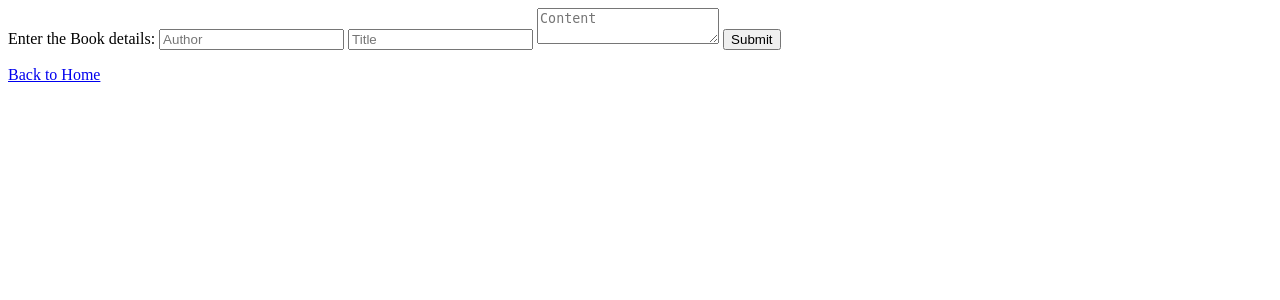
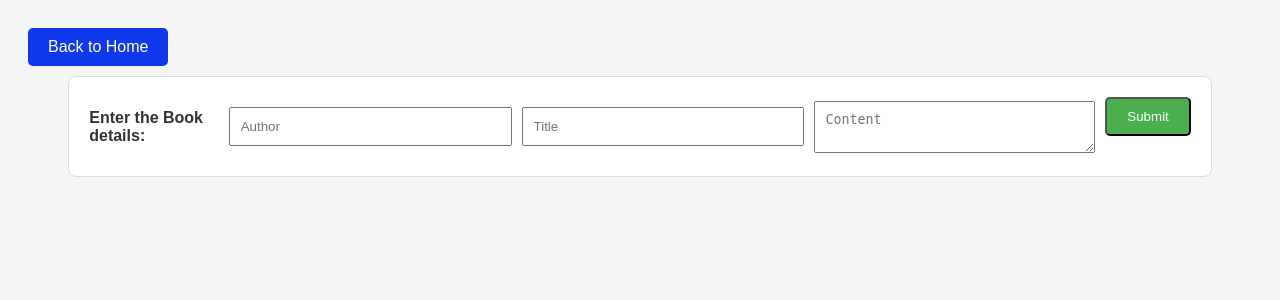
Before and after one commit to henderjarr/master-blog, a Flask app: page /add in a window 1280 px wide. Shown: the top 300 px of the page. Run offline with Flask 3, Linux system fonts and the light colour scheme.

Commit message:
add delete to the json file, add some quick styles to form

```diff
--- a/app.py
+++ b/app.py
@@ -32,5 +32,18 @@ def add():
     return render_template('add.html')
 
 
+@app.route('/delete/<int:post_id>', methods=['POST'])
+def delete(post_id):
+    for post in blog_posts:
+        if post['id'] == post_id:
+            blog_posts.remove(post)
+            break
+
+    with open('blog_posts.json', 'w', encoding='utf-8') as write_file:
+        json.dump(blog_posts, write_file, indent=2)
+
+    return redirect(url_for('index'))
+
+
 if __name__ == '__main__':
     app.run(host="0.0.0.0", port=5000, debug=True)
--- a/blog_posts.json
+++ b/blog_posts.json
@@ -16,17 +16,5 @@
     "author": "bob",
     "title": "the book",
     "content": "was good\r\n"
-  },
-  {
-    "id": 4,
-    "author": "bobby",
-    "title": "the book 2",
-    "content": "was even better"
-  },
-  {
-    "id": 5,
-    "author": "man",
-    "title": "new book",
-    "content": "test input"
   }
 ]
--- a/static/style.css
+++ b/static/style.css
@@ -18,6 +18,37 @@ h1 {
     border-radius: 8px;
 }
 
+.button-generic {
+    display: inline-block;
+    background-color: #1039ee;
+    color: white;
+    padding: 10px 20px;
+    text-decoration: none;
+    border-radius: 5px;
+    transition: background-color 0.3s ease;
+}
+
+.add-book-button {
+    display: inline-block;
+    background-color: #4CAF50;
+    color: white;
+    padding: 10px 20px;
+    text-decoration: none;
+    border-radius: 5px;
+    transition: background-color 0.3s ease;
+    margin-bottom: 20px;
+}
+
+.delete-button {
+    background-color: #e80606;
+    color: white;
+    border: none;
+    padding: 10px 20px;
+    cursor: pointer;
+    border-radius: 5px;
+    transition: background-color 0.3s ease;
+}
+
 .post h2 {
     margin-top: 0;
 }
@@ -25,3 +56,29 @@ h1 {
 .post p {
     margin: 10px 0;
 }
+
+/* --- add form styles --- */
+
+.add-book-form {
+    display: flex;
+    flex-direction: row;
+    background-color: #FFF;
+    align-items: center;
+    border: 1px solid #DDD;
+    padding: 20px;
+    border-radius: 8px;
+    max-width: 90%;
+    margin: 10px auto;
+}
+
+.add-book-form label {
+    flex: 1;
+    margin-right: 10px;
+    font-weight: bold;
+}
+.add-book-form input,
+.add-book-form textarea {
+    flex: 2;
+    padding: 10px;
+    margin-right: 10px;
+}
--- a/templates/add.html
+++ b/templates/add.html
@@ -1,8 +1,13 @@
-<form method="POST" action="/add">
-    <label for="name">Enter the Book details:</label>
+{% extends "base.html" %}
+
+{% block content %}
+<div><a class="button-generic" href="{{ url_for('index') }}">Back to Home</a></div>
+<form class="add-book-form" method="POST" action="/add">
+    <label  for="name">Enter the Book details:</label>
     <input type="text" id="name" name="Author" placeholder="Author" required>
-    <input type="text" id="title" name="Title" placeholder="Title" required>
-    <textarea type="text" id="content" name="Content" placeholder="Content" required></textarea>
-    <button type="submit">Submit</button>
+    <input  type="text" id="title" name="Title" placeholder="Title" required>
+    <textarea  type="text" id="content" name="Content" placeholder="Content" required></textarea>
+    <button class="add-book-button" type="submit">Submit</button>
 </form>
-<div><a href="{{ url_for('index') }}">Back to Home</a></div>
+
+{% endblock %}
--- /dev/null
+++ b/templates/base.html
@@ -0,0 +1,12 @@
+<!DOCTYPE html>
+<html lang="en">
+<head>
+    <meta charset="UTF-8">
+    <meta name="viewport" content="width=device-width, initial-scale=1.0">
+    <title>My Flask Blog</title>
+    <link rel="stylesheet" href="{{ url_for('static', filename='style.css') }}">
+</head>
+<body>
+    {% block content %}{% endblock %}
+</body>
+</html>
```
Also changed, not shown: templates/index.html (+7 -12 lines).
